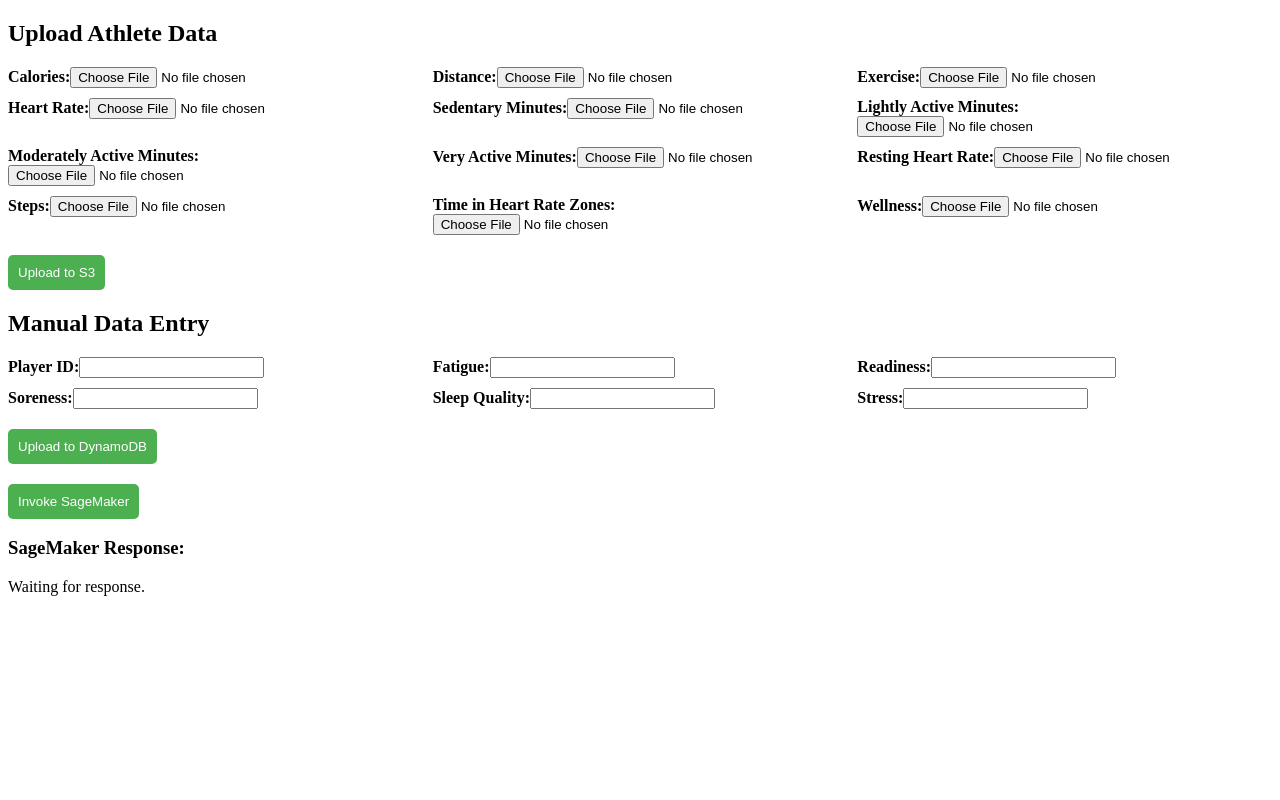
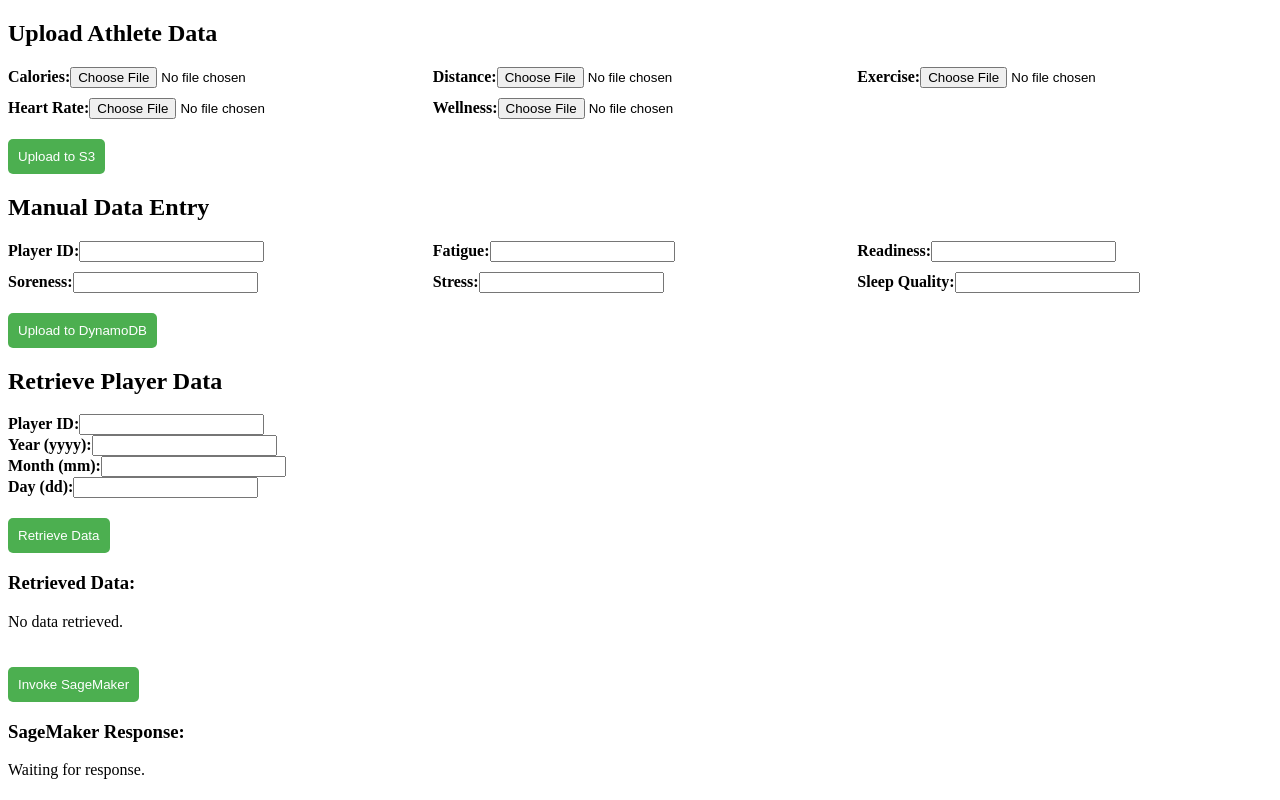
Before and after one commit to daiyanKHAN26/Monitor-Athlete-Health-AWS, an Angular app: page / in a window 1280 px wide. Built offline with nearby package versions, Linux system fonts and the light colour scheme.

Commit message:
web app revision

```diff
--- a/src/app/dynamodb.service.ts
+++ b/src/app/dynamodb.service.ts
@@ -6,14 +6,21 @@ import { Observable } from 'rxjs';
   providedIn: 'root',
 })
 export class DynamoDBService {
-  private apiUrl = 'https://udjcbnkyd5.execute-api.us-east-1.amazonaws.com/uploadToTables'; // Replace with your API Gateway endpoint
+  private apiUrl = 'https://udjcbnkyd5.execute-api.us-east-1.amazonaws.com';
 
   constructor(private http: HttpClient) {}
 
+  // Method to upload data to DynamoDB
   uploadToDynamoDB(data: any, tableName: string): Observable<any> {
-    const payload = { data, tableName }; // The Lambda API expects this payload
-    console.log('Sending payload to DynamoDB:', payload); // Debugging log
-    return this.http.post(this.apiUrl, payload); // Send POST request
+    const payload = { data, tableName }; // Prepare payload
+    console.log('Uploading data to DynamoDB:', payload);
+    return this.http.post(`${this.apiUrl}/uploadToTables`, payload); // POST request
   }
 
+  // Method to retrieve data from DynamoDB
+  getDataFromDynamoDB(tableName: string, playerId: string, date: string): Observable<any> {
+    const params = { tableName, playerId, date }; // Prepare parameters
+    console.log('Retrieving data from DynamoDB with params:', params);
+    return this.http.post(`${this.apiUrl}/fetchtable`, params); // POST request
+  }
 }
--- a/src/app/file-upload/file-upload.component.html
+++ b/src/app/file-upload/file-upload.component.html
@@ -25,6 +25,39 @@
   <button type="submit">Upload to DynamoDB</button>
 </form>
 
+<h2>Retrieve Player Data</h2>
+<form (submit)="getDataFromDynamoDB()">
+  <div>
+    <div>
+      <label>Player ID:</label>
+      <input type="text" [(ngModel)]="playerId" name="playerId" required />
+    </div>
+    <div>
+      <label>Year (yyyy):</label>
+      <input type="text" [(ngModel)]="year" name="year" required />
+    </div>
+    <div>
+      <label>Month (mm):</label>
+      <input type="text" [(ngModel)]="month" name="month" required />
+    </div>
+    <div>
+      <label>Day (dd):</label>
+      <input type="text" [(ngModel)]="day" name="day" required />
+    </div>
+  </div>
+  <button type="submit">Retrieve Data</button>
+</form>
+
+<h3>Retrieved Data:</h3>
+<div *ngIf="retrievedData; else noData">
+  <pre>{{ retrievedData | json }}</pre> <!-- Display retrieved data -->
+</div>
+<ng-template #noData>
+  <p>No data retrieved.</p>
+</ng-template>
+
+
+
 <button (click)="invokeSageMaker()">Invoke SageMaker</button>
 
 <h3>SageMaker Response:</h3>
--- a/src/app/file-upload/file-upload.component.ts
+++ b/src/app/file-upload/file-upload.component.ts
@@ -2,6 +2,7 @@ import { Component } from '@angular/core';
 import { AwsS3Service } from '../aws-s3.service';
 import { SageMakerService } from '../sagemaker.service';
 import { DynamoDBService } from '../dynamodb.service';
+import { v4 as uuidv4 } from 'uuid';
 
 @Component({
   selector: 'app-file-upload',
@@ -9,50 +10,31 @@ import { DynamoDBService } from '../dynamodb.service';
   styleUrls: ['./file-upload.component.css'],
 })
 export class FileUploadComponent {
-  fileTypes = [
-    'Calories',
-    'Distance',
-    'Exercise',
-    'Heart Rate',
-    'Sedentary Minutes',
-    'Lightly Active Minutes',
-    'Moderately Active Minutes',
-    'Very Active Minutes',
-    'Resting Heart Rate',
-    'Steps',
-    'Time in Heart Rate Zones',
-    'Wellness',
-  ];
-
-  fieldNames = [
-    'Player ID', // Player ID will now be manually added
-    'Fatigue',
-    'Readiness',
-    'Soreness',
-    'Sleep Quality',
-    'Stress',
-  ];
+  fileTypes = ['Calories', 'Distance', 'Exercise', 'Heart Rate', 'Wellness'];
+  fieldNames = ['Player ID', 'Fatigue', 'Readiness', 'Soreness', 'Stress', 'Sleep Quality'];
 
   uploadedFiles: { [key: string]: File | null } = {};
   manualData: { name: string; value: string }[] = [];
   sageMakerResponse: string | null = null;
+  playerId: string = ''; // Input field for Player ID
+  year: string = ''; // Year for retrieval
+  month: string = ''; // Month for retrieval
+  day: string = ''; // Day for retrieval
+  retrievedData: any = null; // Retrieved data from DynamoDB
 
   constructor(
     private s3Service: AwsS3Service,
-    private dynamoDBService: DynamoDBService,
-    private sageMakerService: SageMakerService
+    private sageMakerService: SageMakerService,
+    private dynamoDBService: DynamoDBService
   ) {
-    // Initialize manualData array with empty values
     this.manualData = this.fieldNames.map((name) => ({ name, value: '' }));
   }
 
-  // Handle file changes
   onFileChange(event: any, fileType: string) {
     const file = event.target.files[0];
     this.uploadedFiles[fileType] = file;
   }
 
-  // Submit files to S3
   submitS3() {
     for (const [fileType, file] of Object.entries(this.uploadedFiles)) {
       if (file) {
@@ -62,52 +44,52 @@ export class FileUploadComponent {
     }
   }
 
-  // Submit manual data to DynamoDB
   submitDynamo() {
     const data = this.manualData.reduce((acc, field) => {
-      // Convert input names to DynamoDB attribute format (e.g., lowercase with underscores)
-      acc[field.name.toLowerCase().replace(/ /g, '_')] = isNaN(Number(field.value))
-        ? field.value // Keep as string if not a number
-        : Number(field.value); // Convert to number if applicable
+      acc[field.name.toLowerCase().replace(' ', '_')] = field.value;
       return acc;
     }, {} as { [key: string]: any });
 
-    // Ensure 'player_id' is provided manually
     if (!data['player_id']) {
-      console.error('Player ID is required!');
-      alert('Player ID is required. Please fill it in.');
+      alert('Player ID is required.');
       return;
     }
 
-    // Automatically add 'effective_time_frame' as a timestamp
     data['effective_time_frame'] = new Date().toISOString();
 
-    console.log('Prepared data for DynamoDB:', data);
-
-    // Send data to DynamoDB using the DynamoDBService
     this.dynamoDBService.uploadToDynamoDB(data, 'wellness').subscribe(
-      (response) => {
-        console.log('Data uploaded to DynamoDB successfully:', response);
-        alert('Data successfully uploaded to DynamoDB!');
-      },
-      (error) => {
-        console.error('Error uploading data to DynamoDB:', error);
-        alert('Failed to upload data to DynamoDB. Please check the console for details.');
-      }
+      (response) => console.log('Data uploaded to DynamoDB:', response),
+      (error) => console.error('Error uploading data:', error)
     );
   }
 
-
-  // Invoke SageMaker and display the response
   invokeSageMaker() {
     this.sageMakerService.invokeSageMakerAPI().subscribe(
+      (response) => (this.sageMakerResponse = JSON.stringify(response, null, 2)),
+      (error) => (this.sageMakerResponse = 'Error invoking SageMaker API.')
+    );
+  }
+
+  getDataFromDynamoDB() {
+    if (!this.playerId || !this.year || !this.month || !this.day) {
+      console.error('Player ID, Year, Month, and Day are required!');
+      alert('Please provide all required fields.');
+      return;
+    }
+
+    // Construct the effective_time_frame based on input
+    const effectiveTimeFrame = `${this.year}-${this.month.padStart(2, '0')}-${this.day.padStart(2, '0')}`;
+
+    console.log('Retrieving data for:', { playerId: this.playerId, effectiveTimeFrame });
+
+    this.dynamoDBService.getDataFromDynamoDB('wellness', this.playerId, effectiveTimeFrame).subscribe(
       (response) => {
-        console.log('SageMaker response:', response);
-        this.sageMakerResponse = JSON.stringify(response, null, 2); // Format response for display
+        console.log('Data retrieved from DynamoDB:', response);
+        this.retrievedData = response;
       },
       (error) => {
-        console.error('Error invoking SageMaker:', error);
-        this.sageMakerResponse = 'Error invoking SageMaker API.';
+        console.error('Error retrieving data from DynamoDB:', error);
+        this.retrievedData = null;
       }
     );
   }
```
